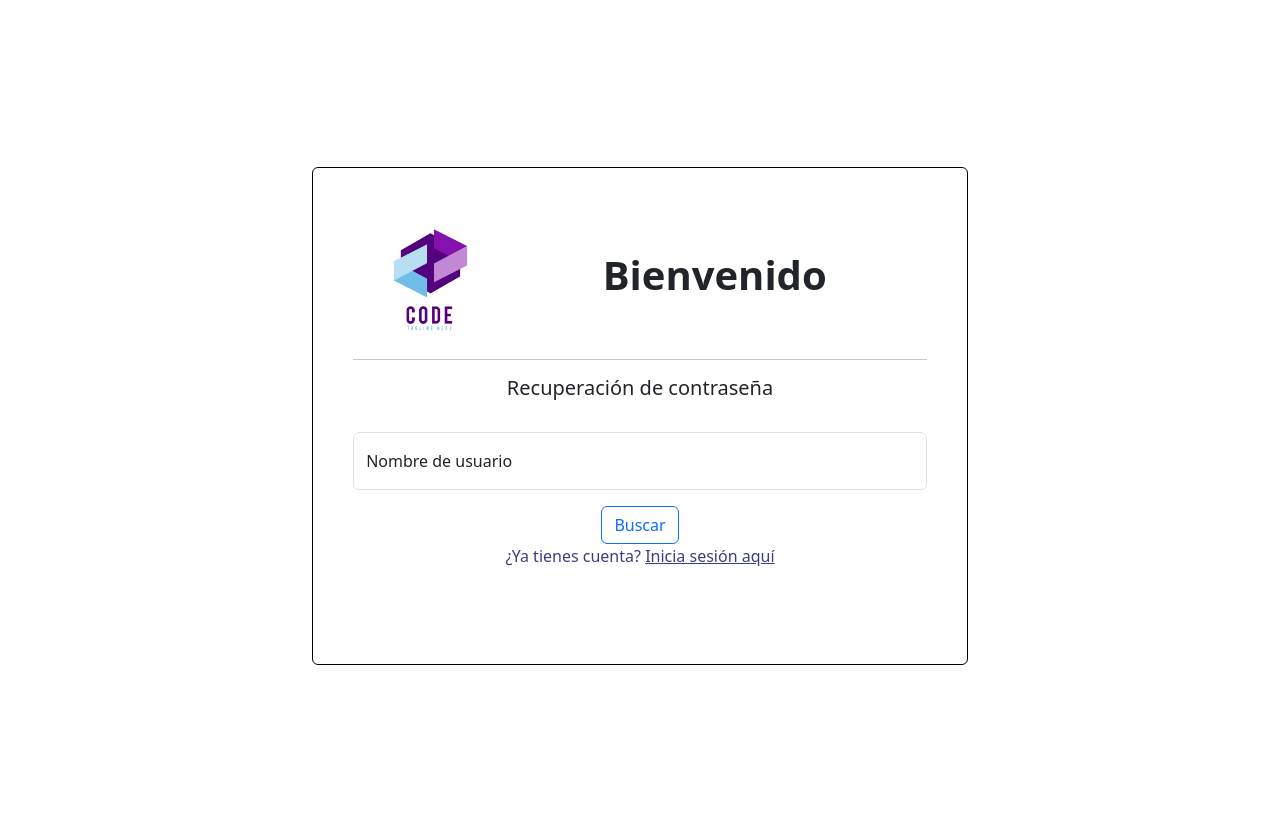
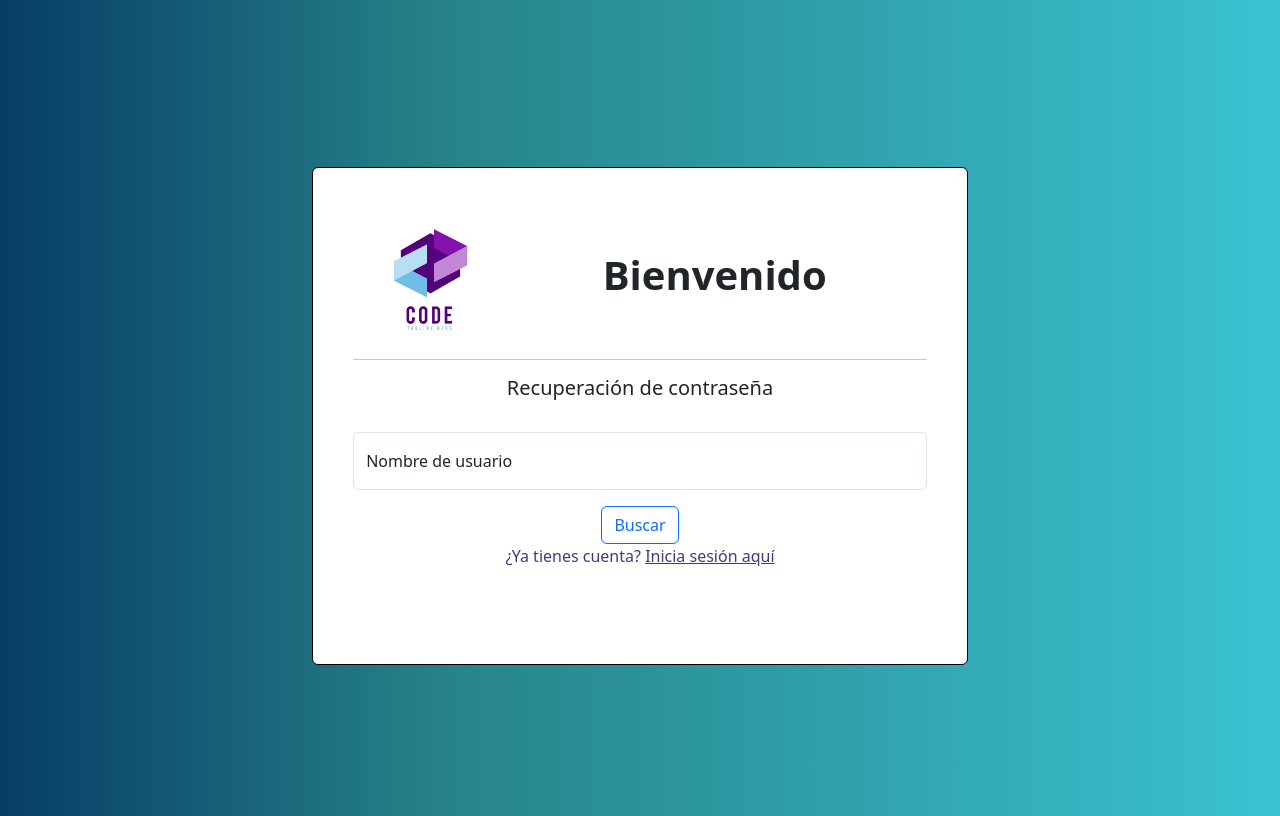
Before and after one commit to Ikigire/mvc, a PHP site: page /tareas/recovery in a window 1280 px wide. Run offline with PHP 8.4, Linux system fonts and the light colour scheme; some libraries are stand-ins or nearby versions.

Commit message:
Implementados estilos personalizados

```diff
--- a/app.controller.php
+++ b/app.controller.php
@@ -21,6 +21,6 @@
             break;
 
         default:
-            header("Location: /practicajscss");
+            header("Location: /tareas");
             break;
     }
--- a/app/paises/paises.controller.php
+++ b/app/paises/paises.controller.php
@@ -1,3 +1,4 @@
+<link rel="stylesheet" href="/app/paises/common/paises-module.css">
 <?php
 
     if ( !isset($path_components[$base_index + 1]) )
--- a/app/paises/por-continente/controller/por-continente.controller.js
+++ b/app/paises/por-continente/controller/por-continente.controller.js
@@ -15,7 +15,7 @@ let continentes = Object.keys(regiones);
 
 for (let continente of continentes){
     let button = document.createElement('button');
-    button.classList.add('btn', 'btn-outline-primary', 'm-1');
+    button.classList.add('btn', 'btn-outline-primary', 'm-1', 'white-background', 'intense-borders');
     button.innerText = continente;
     button.onclick = (evt) => onContinenteButtonClick(continente);
 
--- /dev/null
+++ b/estilos.css
@@ -0,0 +1,19 @@
+.card-form {
+    background: linear-gradient(
+        90deg,
+        rgba(7,61,102, 1) 0%,
+        rgba(9,114,121, 0.88) 35%,
+        rgba(0,255,242, 1)
+    );
+}
+
+body {
+    background: linear-gradient(
+        90deg,
+        rgba(7,61,102, 1) 0%,
+        rgba(9,114,121, 0.88) 35%,
+        /* rgba(0,255,242, 1) */
+        rgba(58,194,209,1) 100%
+    );
+    color: white;
+}
--- a/index.php
+++ b/index.php
@@ -23,6 +23,8 @@
     <link href="https://cdn.jsdelivr.net/npm/bootstrap@5.3.2/dist/css/bootstrap.min.css" rel="stylesheet" integrity="sha384-T3c6CoIi6uLrA9TneNEoa7RxnatzjcDSCmG1MXxSR1GAsXEV/Dwwykc2MPK8M2HN" crossorigin="anonymous">
     <!-- Option 1: Include in HTML -->
     <link rel="stylesheet" href="https://cdn.jsdelivr.net/npm/bootstrap-icons@1.3.0/font/bootstrap-icons.css">
+    <!-- Personal CSS -->
+    <link rel="stylesheet" href="/estilos.css">
 </head>
 
 <body class="container mt-3">
```
Also changed, not shown: app/paises/common/paises-module.css (added, +8 -0 lines).
